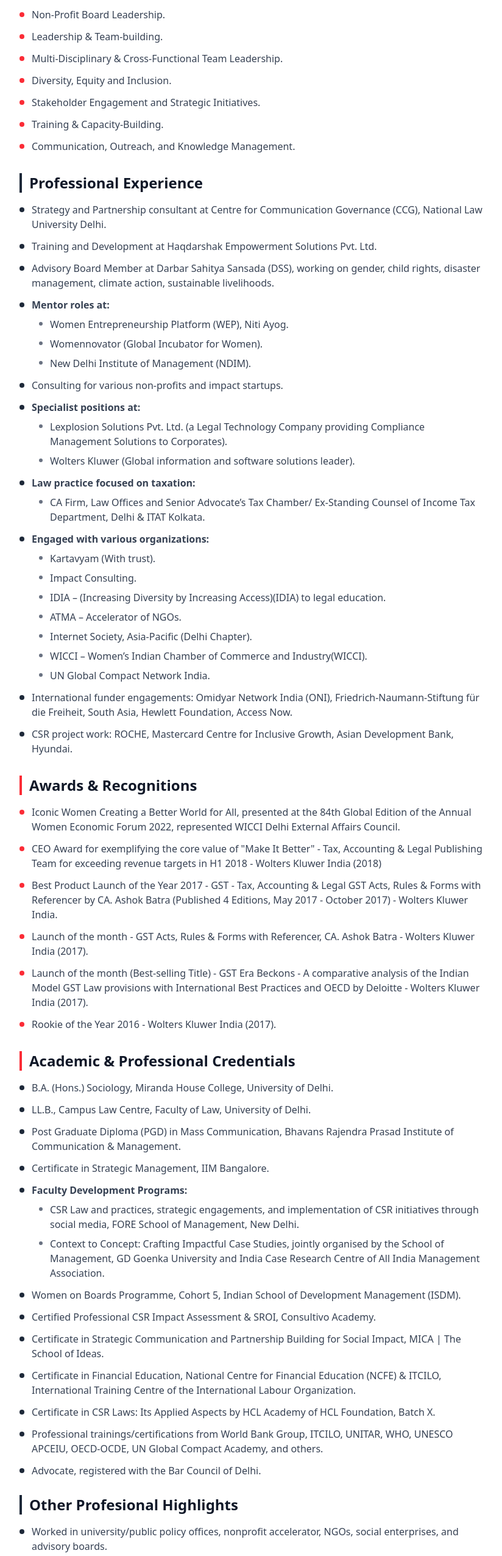
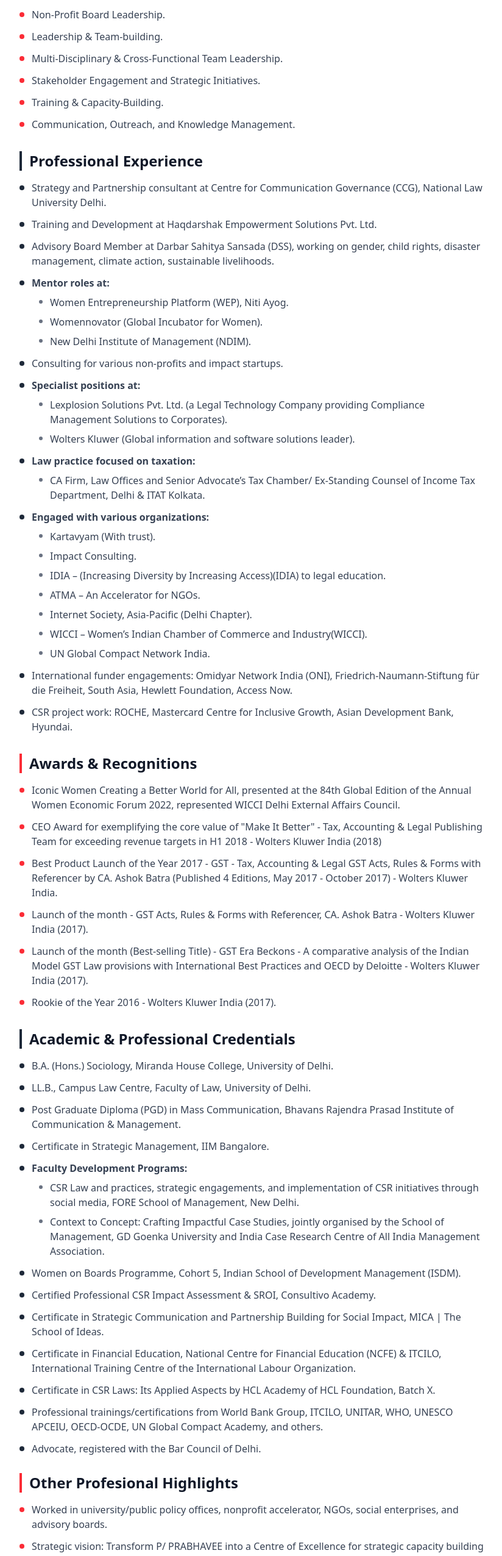
Before and after one commit to PPRABHAVEE/prabhavee, a Next.js app: page /people/founder in a window 1280 px wide. Shown: the part 902-3454 px from the top of the page at 61% size, without its empty margins (448-1272 px from the left). Built offline with nearby package versions, Linux system fonts and the light colour scheme.

Commit message:
other UI Changes

```diff
--- a/src/components/people/founder.jsx
+++ b/src/components/people/founder.jsx
@@ -53,7 +53,6 @@
         'Non-Profit Board Leadership.',
         'Leadership & Team-building.',
         'Multi-Disciplinary & Cross-Functional Team Leadership.',
-        'Diversity, Equity and Inclusion.',
         'Stakeholder Engagement and Strategic Initiatives.',
         'Training & Capacity-Building.',
         'Communication, Outreach, and Knowledge Management.'
@@ -90,7 +89,7 @@
             'Kartavyam (With trust).',
             'Impact Consulting.',
             'IDIA – (Increasing Diversity by Increasing Access)(IDIA) to legal education.',
-            'ATMA – Accelerator of NGOs.',
+            'ATMA – An Accelerator for NGOs.',
             'Internet Society, Asia-Pacific (Delhi Chapter).',
             'WICCI – Women’s Indian Chamber of Commerce and Industry(WICCI).',
             'UN Global Compact Network India.'
@@ -411,7 +410,7 @@
                 </div>
                 <div>
                   <h3 className="text-2xl font-bold text-gray-900 mb-4 flex items-center">
-                    <span className="w-1 h-8 bg-red-500 mr-3" />
+                    <span className="w-1 h-8 bg-gray-800 mr-3" />
                     Academic & Professional Credentials
                   </h3>
                   <div className="space-y-3">
@@ -462,7 +461,7 @@
                 </div>
                 <div>
                   <h3 className="text-2xl font-bold text-gray-900 mb-4 flex items-center mt-7">
-                    <span className="w-1 h-8 bg-gray-800 mr-3" />
+                    <span className="w-1 h-8 bg-red-500 mr-3" />
                     Other Profesional Highlights
                   </h3>
                   <div className="space-y-3">
@@ -476,7 +475,7 @@
                           transition: `all 0.5s ease-out ${(i + person.expertise.length + person.experience.length) * 0.1}s`
                         }}
                       >
-                        <div className="mt-2 w-2 h-2 bg-gray-800 rounded-full group-hover:scale-150 transition-transform" />
+                        <div className="mt-2 w-2 h-2 bg-red-500 rounded-full group-hover:scale-150 transition-transform" />
                         <p className="text-gray-700 flex-1">
                           {item}
                           {person.id === "anumita" && i === person.otherHighlights.length - 1 && (
--- a/src/components/stats/stats.jsx
+++ b/src/components/stats/stats.jsx
@@ -51,9 +51,6 @@
           <h2 className="text-4xl md:text-5xl font-extrabold text-gray-900 mb-2 tracking-tight">
             Organization Reach & Engagement
           </h2>
-          <p className="text-lg md:text-xl max-w-2xl mx-auto text-gray-600 mb-1">
-            Engaged with diverse stakeholders & organizations.
-          </p>
           <span className="inline-block mt-3 bg-gradient-to-r from-red-500 to-amber-400 text-white font-semibold px-5 py-2 rounded-full shadow text-base">
             Empowering Social Impact Across Sectors
           </span>
```
